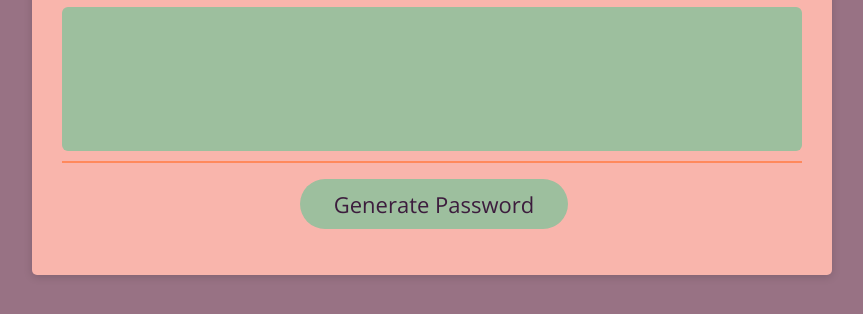
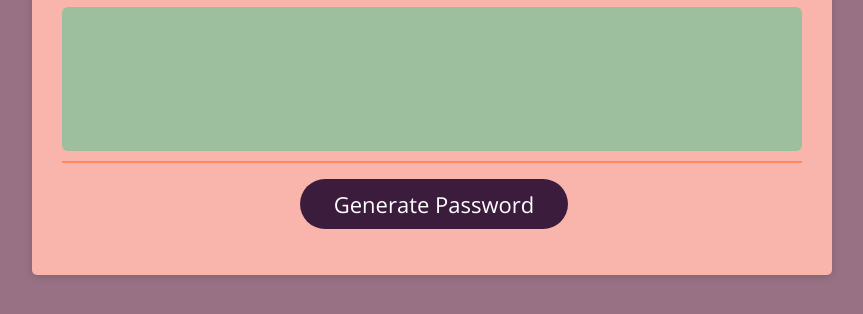
Before and after one commit to jesterb0206/javascript-password-generator, a plain HTML site: page index.html in a window 1280 px wide. In both pictures the pointer is over the button "Generate Password". Shown: the part 208-522 px from the top of the page, without its empty margins (208-1071 px from the left). Drawn offline with nearby package versions, Linux system fonts and the light colour scheme.

Commit message:
Button Hover Effect

```diff
--- a/style.css
+++ b/style.css
@@ -100,6 +100,12 @@ header {
   text-align: center;
   cursor: pointer;
   font-family: 'Open Sans', sans-serif;
+  transition-duration: 0.5s ease-in-out;
+}
+
+.btn:hover {
+  background-color: #3C1C3D;
+  color: white;
 }
 
 button[disabled] {
```
